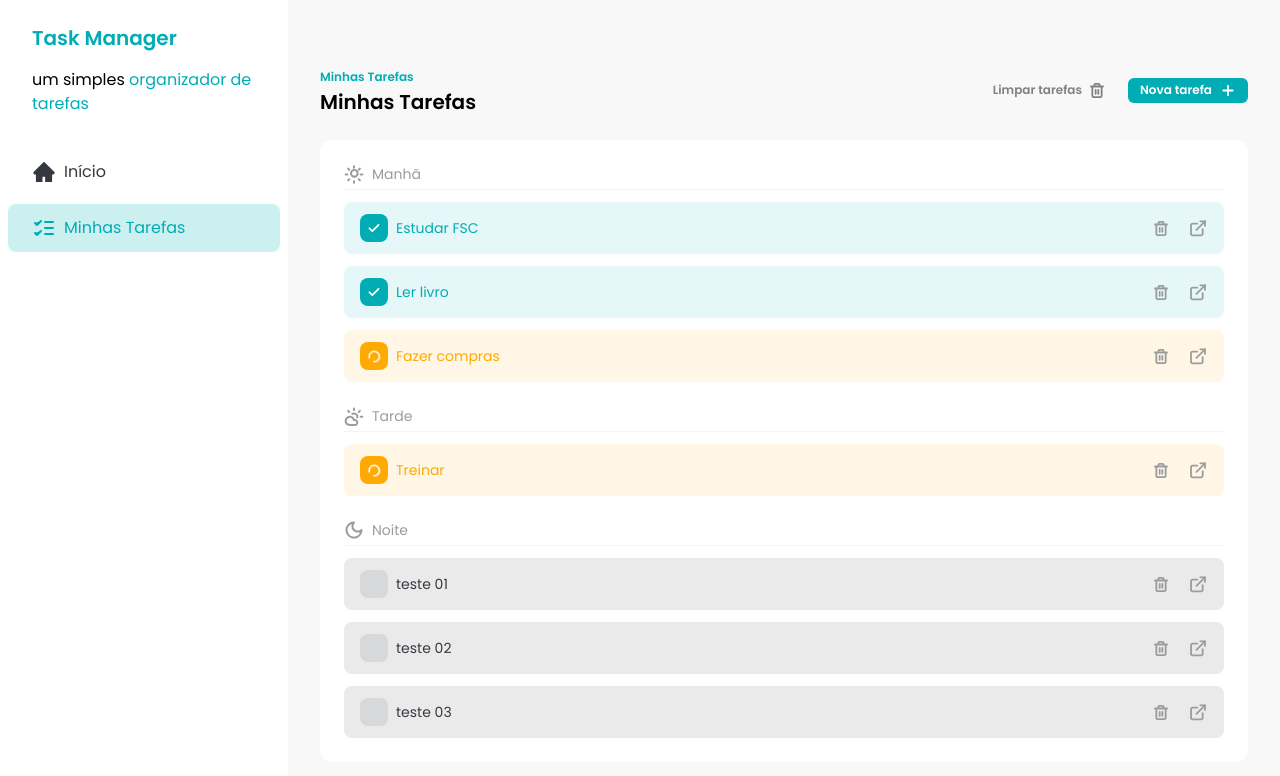
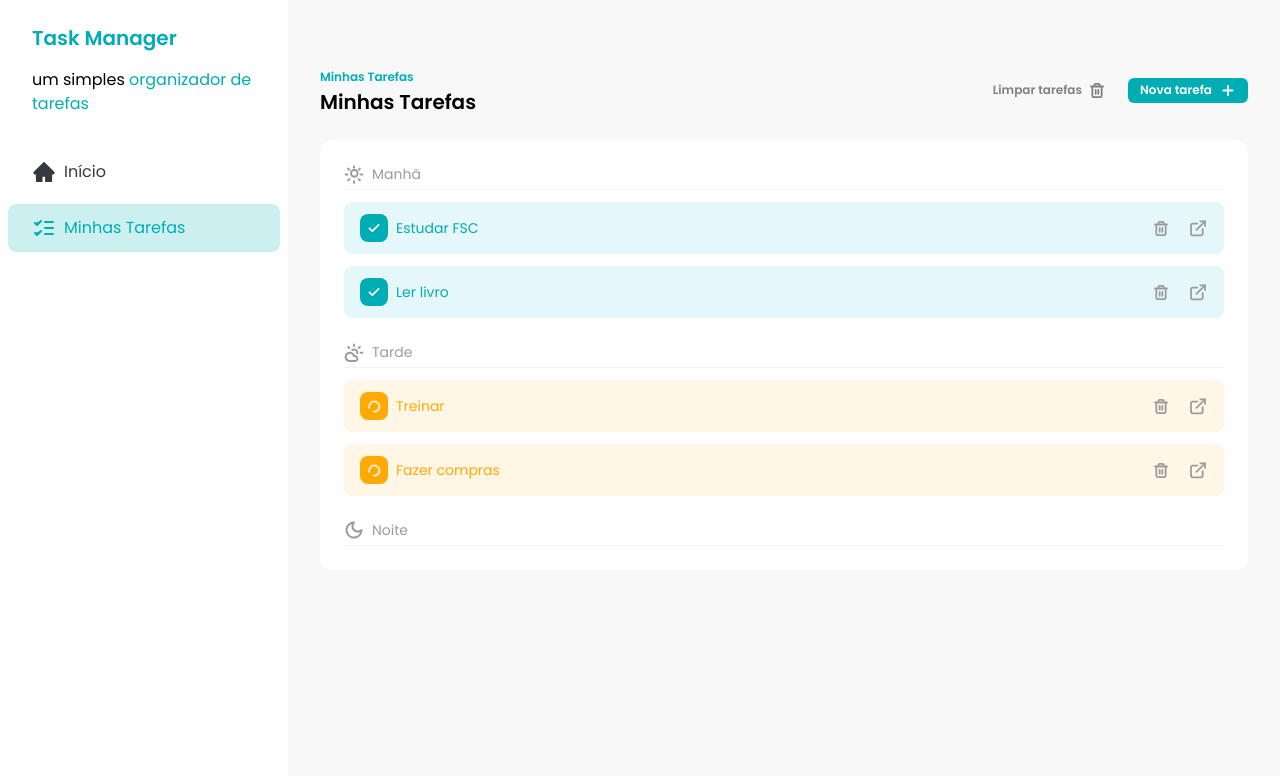
Before and after one commit to Luca-Sousa/fsc-todo-app, a React (Vite) app: page / in a window 1280 px wide. Shown: the top 776 px of the page. Built offline with nearby package versions, Linux system fonts and the light colour scheme; data requests are answered from the project's data file.

Commit message:
feat: ensure task can be deleted

```diff
--- a/db.json
+++ b/db.json
@@ -25,29 +25,8 @@
       "id": "4",
       "title": "Fazer compras",
       "description": "Comprar os ingredientes para o jantar",
-      "time": "morning",
+      "time": "afternoon",
       "status": "in_progress"
-    },
-    {
-      "id": "c6e99f4a-e9b1-482f-b830-6ac6877e9cde",
-      "title": "teste 01",
-      "time": "evening",
-      "description": "teste 01",
-      "status": "not_started"
-    },
-    {
-      "id": "fca66c01-1354-43e3-8420-8566b8e4f00a",
-      "title": "teste 02",
-      "time": "evening",
-      "description": "teste 02",
-      "status": "not_started"
-    },
-    {
-      "id": "946c5683-ce8e-4fa8-a50a-65303e2d8142",
-      "title": "teste 03",
-      "time": "evening",
-      "description": "teste 03",
-      "status": "not_started"
     }
   ]
 }
--- a/src/App.jsx
+++ b/src/App.jsx
@@ -1,5 +1,3 @@
-import { Toaster } from "sonner"
-
 import Sidebar from "./components/sidebar"
 import Tasks from "./components/Tasks"
 
@@ -8,13 +6,6 @@ function App() {
     <div className="flex">
       <Sidebar />
       <Tasks />
-      <Toaster
-        toastOptions={{
-          style: {
-            color: "brand-dark-blue",
-          },
-        }}
-      />
     </div>
   )
 }
--- a/src/components/TimeSelect.jsx
+++ b/src/components/TimeSelect.jsx
@@ -4,7 +4,8 @@ import { forwardRef } from "react"
 import InputErrorMessage from "./InputErrorMessage"
 import InputLabel from "./InputLabel"
 
-const TimeSelect = forwardRef(({ errorMessage, disabled, rest }, ref) => {
+const TimeSelect = forwardRef(
+  ({ errorMessage, disabled, defaultValue, ...rest }, ref) => {
     return (
       <div className="flex flex-col gap-1 text-left">
         <InputLabel htmlFor="time">Horário</InputLabel>
@@ -12,9 +13,10 @@ const TimeSelect = forwardRef(({ errorMessage, disabled, rest }, ref) => {
         <select
           id="time"
           className="rounded-lg border-solid border-brand-border px-4 py-3 outline-brand-primary placeholder:text-sm placeholder:text-brand-text-gray"
-        {...rest}
           ref={ref}
           disabled={disabled}
+          defaultValue={defaultValue}
+          {...rest}
         >
           <option value="morning">Manhã</option>
           <option value="afternoon">Tarde</option>
@@ -24,7 +26,8 @@ const TimeSelect = forwardRef(({ errorMessage, disabled, rest }, ref) => {
         {errorMessage && <InputErrorMessage>{errorMessage}</InputErrorMessage>}
       </div>
     )
-})
+  }
+)
 
 TimeSelect.displayName = "TimeSelect"
 TimeSelect.prototype = {
--- a/src/main.jsx
+++ b/src/main.jsx
@@ -3,6 +3,7 @@ import "./index.css"
 import React from "react"
 import ReactDOM from "react-dom/client"
 import { createBrowserRouter, RouterProvider } from "react-router-dom"
+import { Toaster } from "sonner"
 
 import App from "./App"
 import TaskDetailsPage from "./pages/task-details"
@@ -20,6 +21,13 @@ const router = createBrowserRouter([
 
 ReactDOM.createRoot(document.getElementById("root")).render(
   <React.StrictMode>
+    <Toaster
+      toastOptions={{
+        style: {
+          color: "brand-dark-blue",
+        },
+      }}
+    />
     <RouterProvider router={router} />
   </React.StrictMode>
 )
--- a/src/pages/task-details.jsx
+++ b/src/pages/task-details.jsx
@@ -19,6 +19,7 @@ const TaskDetailsPage = () => {
   const navigate = useNavigate()
   const [errors, setErrors] = useState([])
   const [saveIsLoading, setSaveIsLoading] = useState(false)
+  const [deleteIsLoading, setDeleteIsLoading] = useState(false)
 
   const titleRef = useRef()
   const descriptionRef = useRef()
@@ -97,6 +98,25 @@ const TaskDetailsPage = () => {
     (error) => error.inputName === "description"
   )
 
+  const handleDeleteCLick = async () => {
+    setDeleteIsLoading(true)
+
+    const response = await fetch(`http://localhost:3000/tasks/${task.id}`, {
+      method: "DELETE",
+    })
+
+    if (!response.ok) {
+      setDeleteIsLoading(false)
+      return toast.error(
+        "Erro ao deletar a tarefa. Por favor, tente novamente."
+      )
+    }
+
+    setDeleteIsLoading(false)
+    toast.success("Tarefa deletada com sucesso!")
+    navigate(-1)
+  }
+
   return (
     <div className="flex">
       <Sidebar />
@@ -126,8 +146,17 @@ const TaskDetailsPage = () => {
             </div>
           </div>
 
-          <Button color="danger" className="h-fit self-end">
-            <TrashIcon />
+          <Button
+            color="danger"
+            className="h-fit self-end"
+            onClick={handleDeleteCLick}
+            disabled={deleteIsLoading}
+          >
+            {deleteIsLoading ? (
+              <LoaderIcon className="animate-spin" />
+            ) : (
+              <TrashIcon />
+            )}
             Deletar tarefa
           </Button>
         </div>
```
Lines whose indentation alone changed are shown as unchanged.
